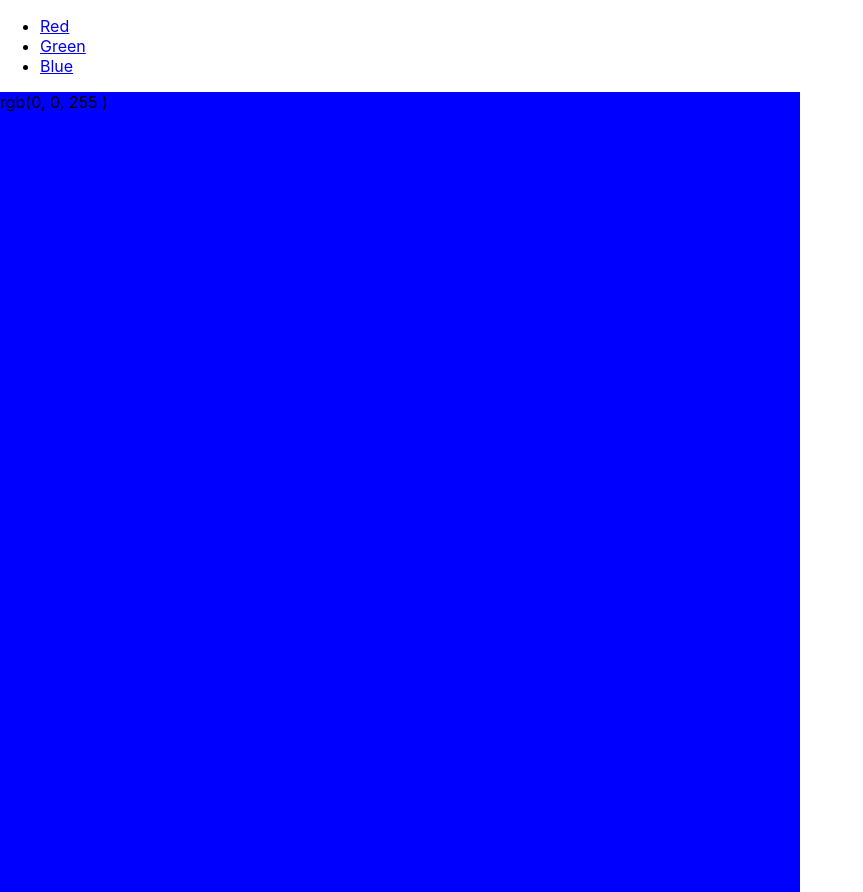
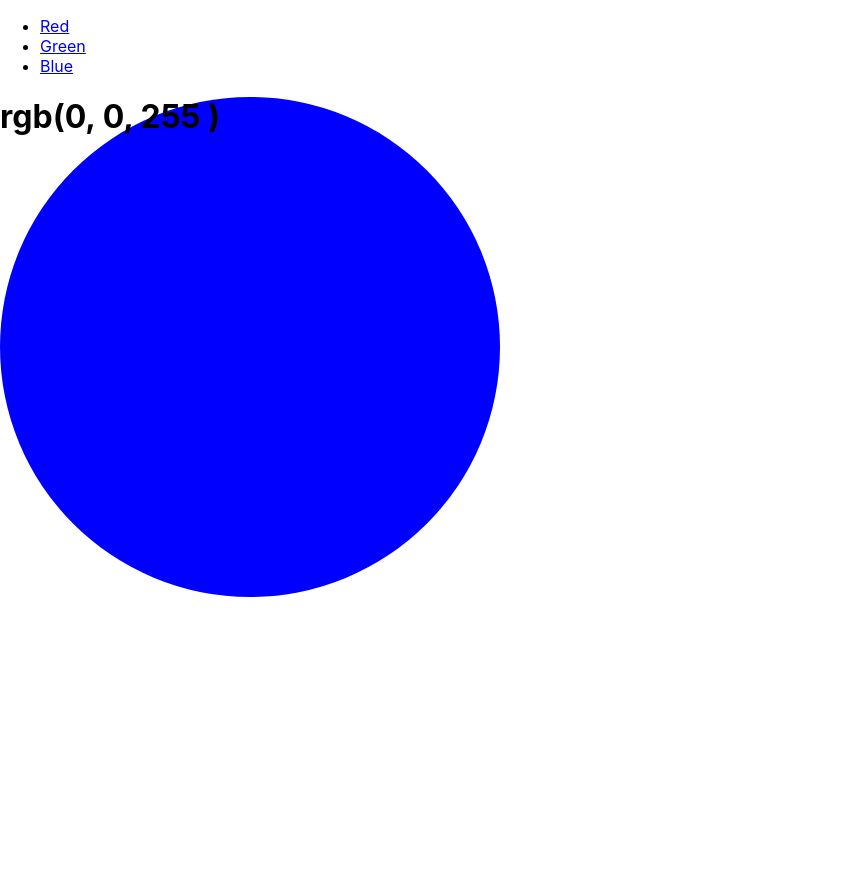
Before and after one commit to Aaron-Ibarra/color-router-from-scratch, a React (Create React App) app: page /rgb/0/0/255 in a window 1280 px wide. Shown: the whole page, without its empty margins (0-863 px from the left). After the commit the page ends 800 px from the top, so only its background shows below. Built offline with nearby package versions, Linux system fonts and the light colour scheme.

Commit message:
added NotFound component for 404

```diff
--- a/src/App.js
+++ b/src/App.js
@@ -1,6 +1,7 @@
 import logo from './logo.svg';
-import { BrowserRouter, Link, Route, Switch } from 'react-router-dom';
+import { BrowserRouter, Link, Redirect, Route, Switch } from 'react-router-dom';
 import RGB from './components/RGB/RGB.js';
+import NotFound from './components/NotFound.js';
 import './App.css';
 
 function App() {
@@ -10,23 +11,24 @@ function App() {
         <nav>
           <ul>
             <li>
-              <Link to="/RGB/255/0/0">Red</Link>
+              <Link to="/rgb/255/0/0">Red</Link>
             </li>
             <li>
-              <Link to="/RGB/0/255/0">Green</Link>
+              <Link to="/rgb/0/255/0">Green</Link>
             </li>
             <li>
-              <Link to="/RGB/0/0/255">Blue</Link>
+              <Link to="/rgb/0/0/255">Blue</Link>
             </li>
           </ul>
         </nav>
       </div>
 
       <Switch>
-        <Route exact path="/" component={RGB}></Route>
-      </Switch>
-      <Switch>
-        <Route exact path="/RGB/:r/:g/:b" component={RGB}></Route>
+        <Route exact path="/">
+          <Redirect to="/rgb/255/0/0" />
+        </Route>
+        <Route exact path="/rgb/:r/:g/:b" component={RGB} />
+        <Route exact path="*" component={NotFound} />
       </Switch>
     </BrowserRouter>
   );
--- a/src/components/NotFound.js
+++ b/src/components/NotFound.js
@@ -0,0 +1,7 @@
+import React from 'react';
+
+export default function NotFound() {
+  return (
+    <img src="https://http.cat/404" alt="Not Found Image, but with a cat" width="1000px"></img>
+  );
+}
--- /dev/null
+++ b/src/components/RGB/RGB.css
@@ -0,0 +1,3 @@
+div {
+  border-radius: 100%;
+}
--- a/src/components/RGB/RGB.js
+++ b/src/components/RGB/RGB.js
@@ -1,4 +1,5 @@
 import React from 'react';
+import './RGB.css';
 import { useParams } from 'react-router-dom';
 
 export default function RGB() {
@@ -9,11 +10,11 @@ export default function RGB() {
       className="color"
       style={{
         backgroundColor: color,
-        height: '100vh',
-        width: '100vh',
+        height: '500px',
+        width: '500px',
       }}
     >
-      <p>{color}</p>
+      <h1>{color}</h1>
     </div>
   );
 }
```
